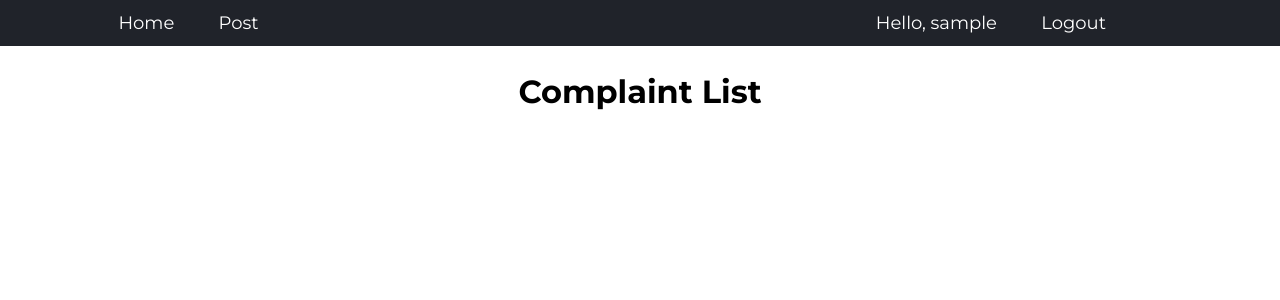
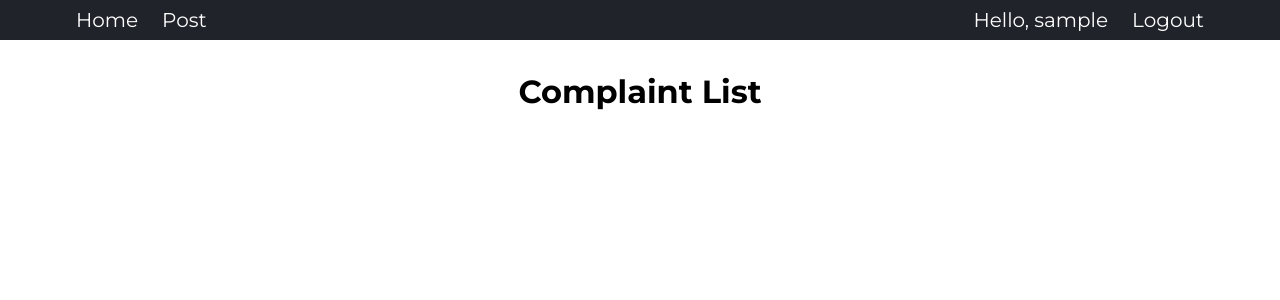
Before and after one commit to dozerex/helpdesk-portal, a Django app: page / in a window 1280 px wide. Shown: the top 300 px of the page. Run offline with Django 3.2, Linux system fonts and the light colour scheme; the visitor is signed in with stand-in values (Sample User, id 1); data that the repository does not hold is empty.

Commit message:
main navbar is modified with flexbox

```diff
--- a/complaints/static/css/base.css
+++ b/complaints/static/css/base.css
@@ -9,7 +9,6 @@ body {
 
 #main-header {
     background: #20232a;
-    padding: 12px 16px;
     width: 100%;
     position: fixed;
     top: 0;
@@ -17,40 +16,34 @@ body {
     z-index: 10;
 }
 
-.main-nav-container {
+.main-nav {
     width: 90%;
-    margin-left: auto;
-    margin-right: auto;
-    padding: 0 20px;
-
+    margin: auto;
 }
 
-.main-nav, .main-nav-logout {
-    display: inline-block;
+.main-nav-list {
+    margin: 0;
+    padding: 0;
+    list-style: none;
+    display: flex;
 }
 
-.main-nav-logout {
-    width: calc(100% - 240px);
-    text-align: right;
+
+.profile {
+    margin-left: auto;
 }
 
-.main-nav-logout p {
-    display: inherit;
+.main-nav-item a {
+    display: inline-block;
+    text-decoration: none;
+    padding: 4px 12px;
+    font-size: 20px;
     color: #fff;
-    margin: 0;
+    border-bottom: 4px solid #20232a;
+    border-top: 4px solid #20232a;
 }
 
-.main-nav-item {
-    color: #fff;
-    text-decoration: none;
-    font-size: 18px;
-    width: 100%;
-    padding-left: 20px;
-    padding-right: 20px;
-    padding-bottom: 8px;
-}
-
-.main-nav-item:hover {
+.main-nav-item a:hover {
     color: #61dafb;
     border-bottom: 4px solid #61dafb;
 }
--- a/complaints/templates/base.html
+++ b/complaints/templates/base.html
@@ -3,31 +3,38 @@
 <!DOCTYPE html>
 <html lang="en">
   <head>
-    <meta charset="UTF-8">
-    <meta http-equiv="X-UA-Compatible" content="IE=edge">
-    <meta name="viewport" content="width=device-width, initial-scale=1.0">
-    <link rel="preconnect" href="https://fonts.gstatic.com">
-    <link href="https://fonts.googleapis.com/css2?family=Montserrat:wght@400;500;700&display=swap" rel="stylesheet">
-    <link rel="stylesheet" href="{% static 'css/base.css' %}">
+    <meta charset="UTF-8" />
+    <meta http-equiv="X-UA-Compatible" content="IE=edge" />
+    <meta name="viewport" content="width=device-width, initial-scale=1.0" />
+    <link rel="preconnect" href="https://fonts.gstatic.com" />
+    <link
+      href="https://fonts.googleapis.com/css2?family=Montserrat:wght@400;500;700&display=swap"
+      rel="stylesheet"
+    />
+    <link rel="stylesheet" href="{% static 'css/base.css' %}" />
     {% block style %}{% endblock style %}
-    <title>
-        {% block title %}{% endblock title %}
-    </title>
+    <title>{% block title %}{% endblock title %}</title>
   </head>
   <body>
     <header id="main-header">
-        <div class="main-nav-container">
       <nav class="main-nav">
-                <a class="main-nav-item home-active" href=" {% url 'home' %} ">Home</a>
-                <a class="main-nav-item post-active" href=" {% url 'create' %} ">Post</a>
+        <ul class="main-nav-list">
+          <li class="main-nav-item home">
+            <a href=" {% url 'home' %} ">Home</a>
+          </li>
+          <li class="main-nav-item post">
+            <a  href=" {% url 'create' %} ">Post</a>
+          </li>
+          <li class="main-nav-item profile">
+            {% if request.user.username %}
+              <a href=" {% url 'profile' %} ">Hello, {{request.user.username}}</a>
+            {% endif %}
+          </li>
+          <li  class="main-nav-item logout">
+            <a href=" {% url 'logout' %} ">Logout</a>
+          </li>
+        </ul>
       </nav>
-            <div class="main-nav-logout">
-                {% if request.user.username %}
-                    <a class="main-nav-item" href=" {% url 'profile' %} ">Hello, {{request.user.username}}</a>
-                {% endif %}
-                <a class="main-nav-item" href=" {% url 'logout' %} ">Logout</a>
-            </div>
-        </div>
     </header>
     {% block content %}{% endblock content %}
   </body>
```
Lines whose indentation alone changed are shown as unchanged.
